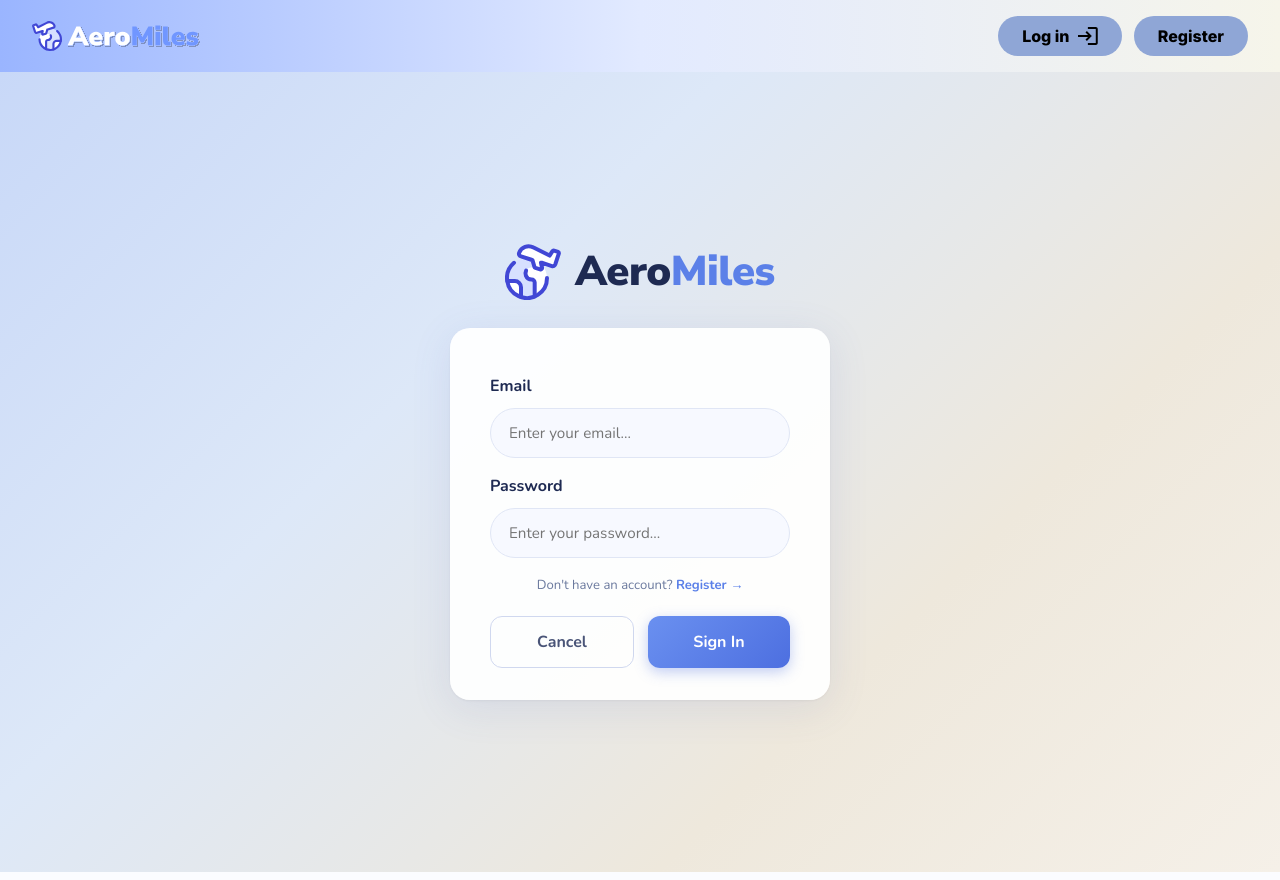
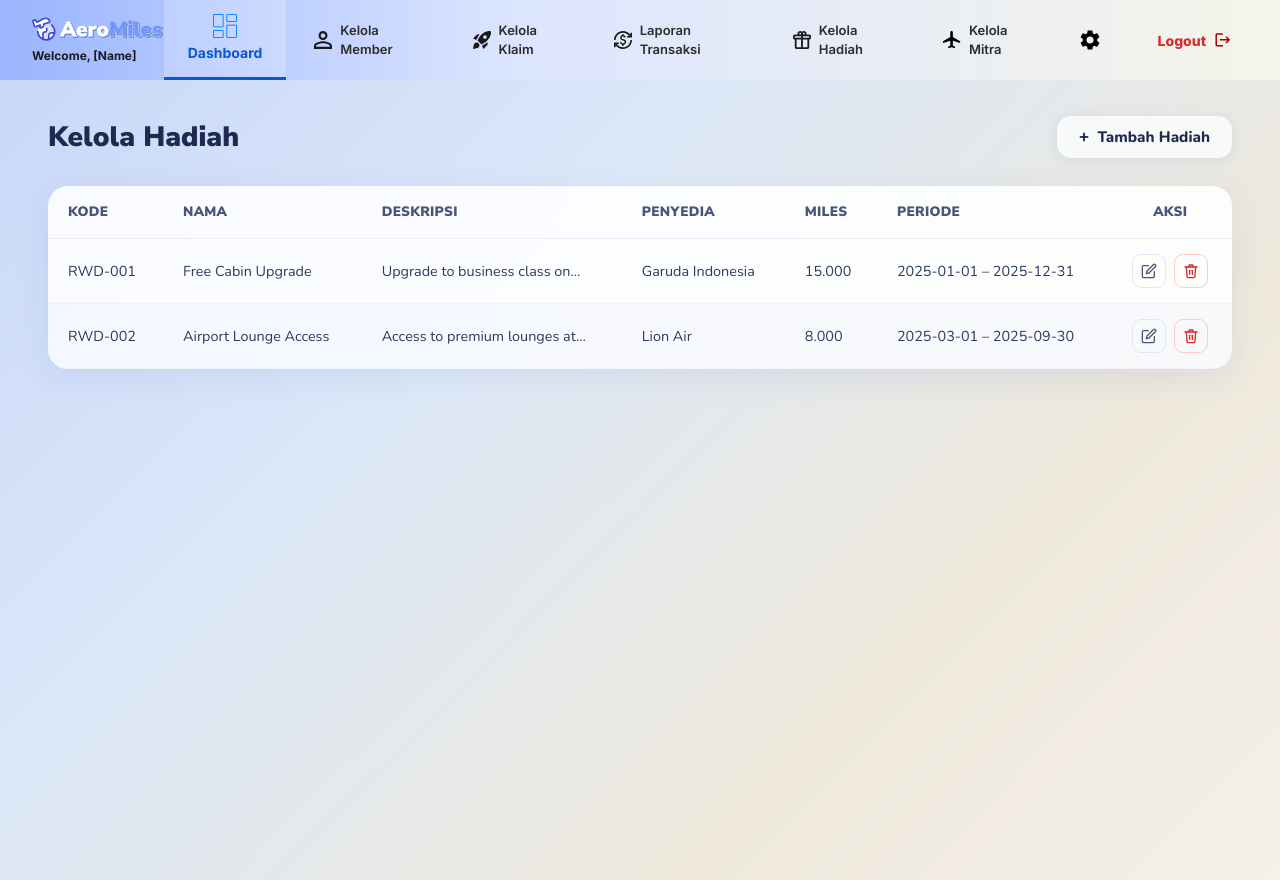
Before and after one commit to spudac/tk03-basisdepok, a React (Vite) app: page /staff/kelola-hadiah in a window 1280 px wide. Before the commit this address led to /login. Built offline with nearby package versions, Linux system fonts and the light colour scheme.

Commit message:
fixing bugs after merge

```diff
--- a/src/App.tsx
+++ b/src/App.tsx
@@ -133,6 +133,8 @@ function AppContent() {
         {/* Rute Staf */}
         <Route path="/staff/transactions" element={<ReportPage />} />
         <Route path="/staff/dashboard" element={<DashboardPage role={role} member={MOCK_MEMBER} staf={MOCK_STAF} stats={MOCK_DASHBOARD_STATS} recentTransactions={[]} />} />
+        <Route path="/staff/kelola-hadiah" element={<KelolaHadiah />}></Route>
+        <Route path="/staff/kelola-mitra" element={<KelolaMitra />}></Route>
 
         {/* Rute Member */}
         <Route path="/redeem" element={<RedeemPage member={MOCK_MEMBER} />} />
--- a/src/components/StaffNavbar.tsx
+++ b/src/components/StaffNavbar.tsx
@@ -50,12 +50,12 @@ const StaffNavbar: React.FC<StaffNavbarProps> = ({ userName = '[Name]' }) => {
           <span>Laporan Transaksi</span>
         </div>
 
-        <div className="nav-item" onClick={() => navigate('/staff/rewards')}>
+        <div className="nav-item" onClick={() => navigate('/staff/kelola-hadiah')}>
           <img src={hadiahIcon} alt="Kelola Hadiah" />
           <span>Kelola Hadiah</span>
         </div>
 
-        <div className="nav-item" onClick={() => navigate('/staff/partners')}>
+        <div className="nav-item" onClick={() => navigate('/staff/kelola-mitra')}>
           <img src={mitraIcon} alt="Kelola Mitra" />
           <span>Kelola Mitra</span>
         </div>
--- a/src/features/ManageGifts/ManageGifts.tsx
+++ b/src/features/ManageGifts/ManageGifts.tsx
@@ -1,5 +1,4 @@
 import { useState } from "react";
-import StaffNavbar from "../../components/StaffNavbar";
 
 /* ── Types ── */
 interface Hadiah {
@@ -200,7 +199,6 @@ export default function KelolaHadiah() {
   return (
     <div style={ps.root}>
       <style>{css}</style>
-      <StaffNavbar />
 
       {/* ── Scrollable main area ── */}
       <main style={ps.main}>
--- a/src/features/ManagePartners/ManagePartners.tsx
+++ b/src/features/ManagePartners/ManagePartners.tsx
@@ -1,5 +1,4 @@
 import { useState } from "react";
-import StaffNavbar from "../../components/StaffNavbar";
 
 /* ── Types ── */
 interface Mitra {
@@ -132,7 +131,6 @@ export default function KelolaMitra() {
   return (
     <div style={ps.root}>
       <style>{css}</style>
-      <StaffNavbar />
 
       <main style={ps.main}>
         {/* Page header */}
```
